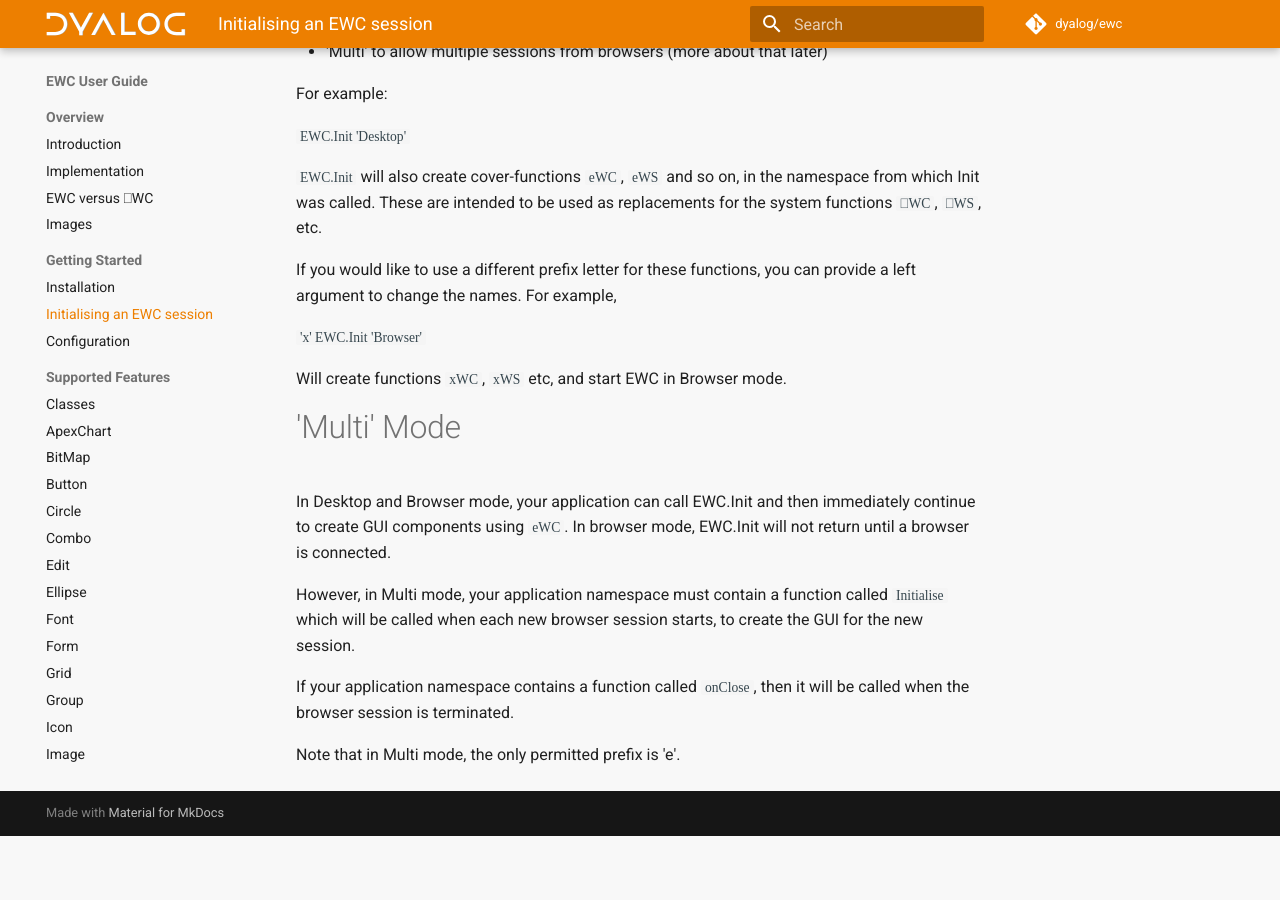
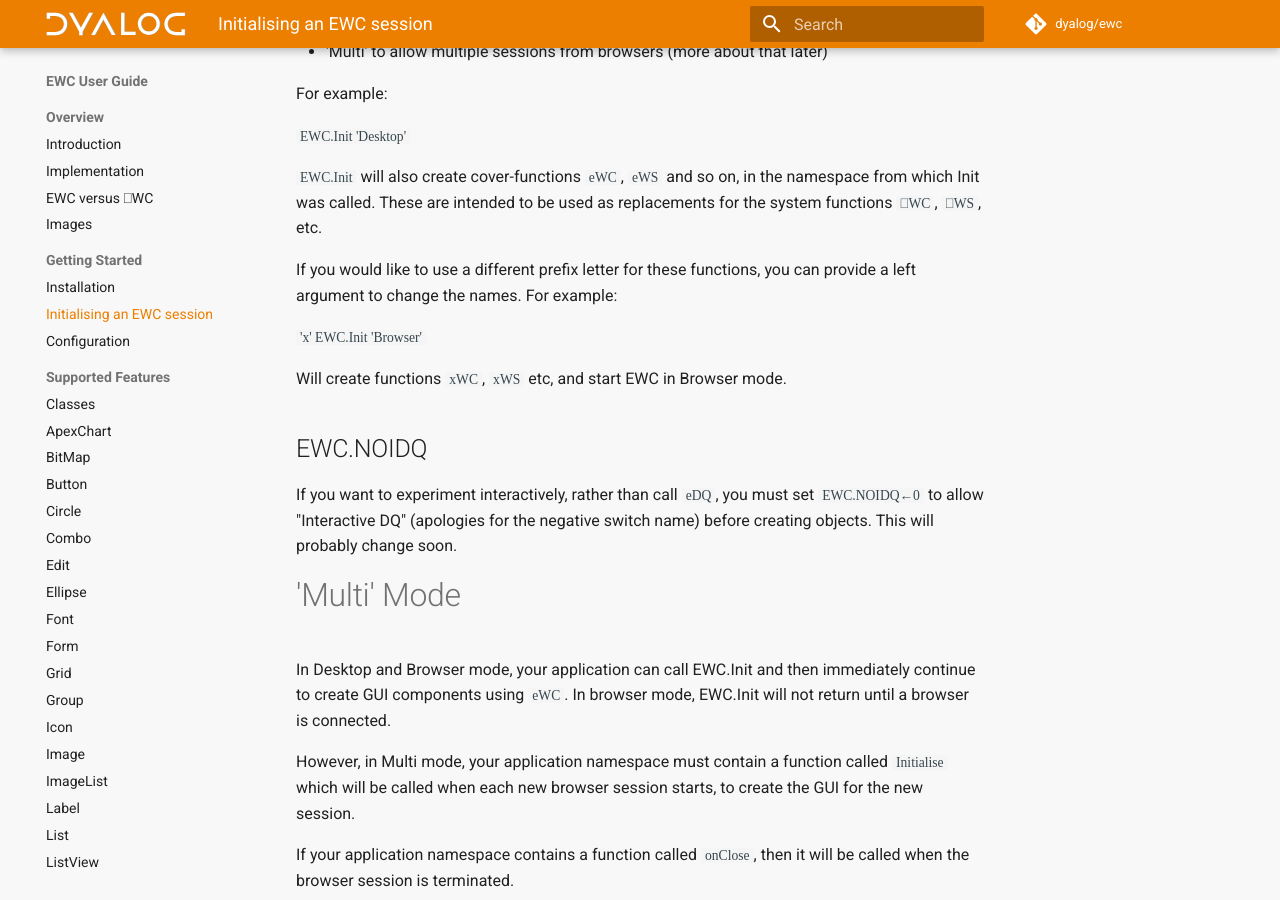
Before and after one commit to Dyalog/EWC, an MkDocs documentation site: the page built from docs/Usage/Initialisation.md, in a window 1280 px wide and 900 px high, scrolled down 481 px. Built offline with MkDocs 1.6.1 and Material for MkDocs 9.7.7, drawn with Linux system fonts in a browser that asks for light colours; some web fonts are replaced; comment, search, counter and statistics services are not loaded; the version menu is left out; before the commit the page ends 1317 px from its top, so only the background shows below that.

Commit message:
Document NOIDQ

```diff
--- a/docs/Usage/Initialisation.md
+++ b/docs/Usage/Initialisation.md
@@ -24,11 +24,17 @@
 as replacements for the system functions `⎕WC`, `⎕WS`, etc.
 
 If you would like to use a different prefix letter for these functions, you can
-provide a left argument to change the names. For example,
+provide a left argument to change the names. For example:
 
 `'x' EWC.Init 'Browser'`
 
 Will create functions `xWC`, `xWS` etc, and start EWC in Browser mode.
+
+## EWC.NOIDQ
+
+If you want to experiment interactively, rather than call `eDQ`, you must set
+`EWC.NOIDQ←0` to allow "Interactive DQ" (apologies for the negative switch name) before creating objects.
+This will probably change soon.
 
 # 'Multi' Mode
 
```
